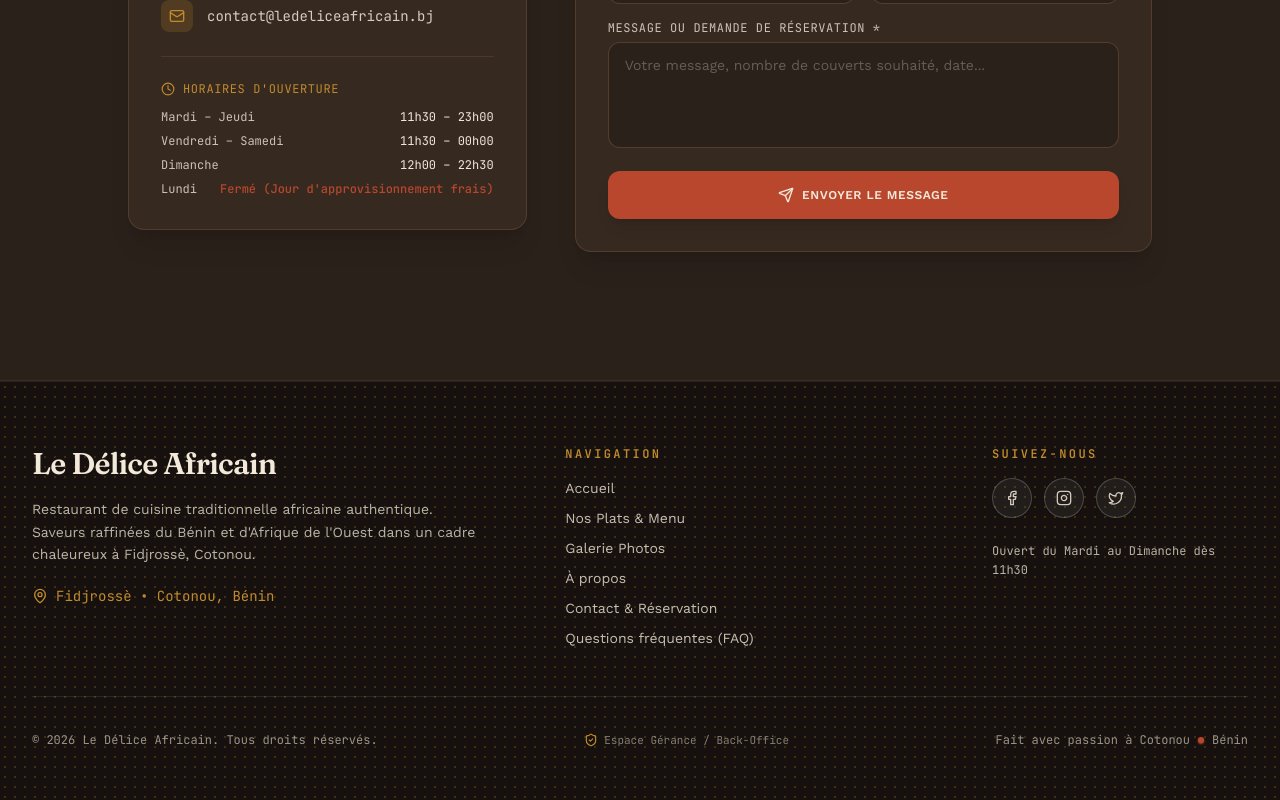
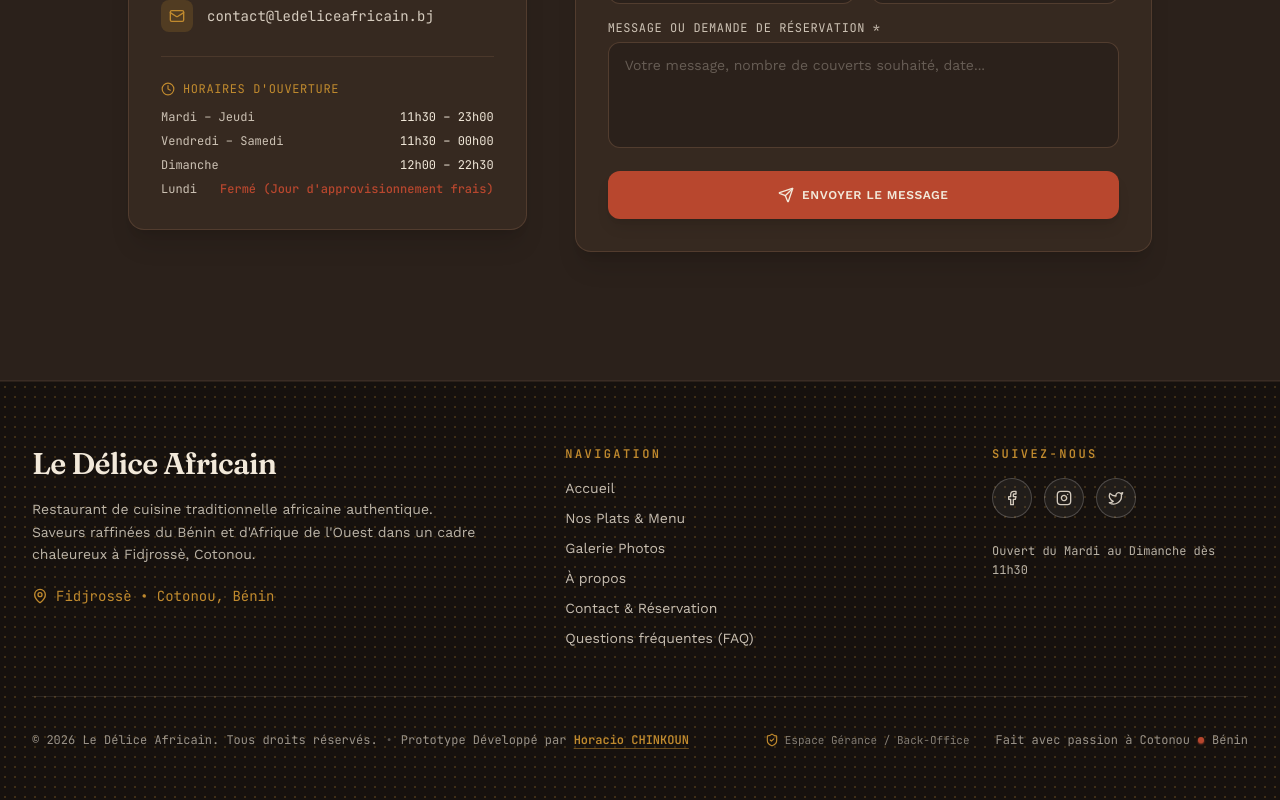
Before and after one commit to elfridw4-ops/Dda, a React (Vite) app: page / in a window 1280 px wide. Shown: the part 9183-9983 px from the top of the page. Built offline with nearby package versions, Linux system fonts and the light colour scheme.

Commit message:
feat(footer): add developer signature and update dev config
Add developer credit to the footer, configure Vite server host and port, and simplify the environment variable example file.

```diff
--- a/src/components/Footer.tsx
+++ b/src/components/Footer.tsx
@@ -138,9 +138,25 @@ export const Footer = ({ onNavigate }: FooterProps) => {
         </div>
 
         {/* Bottom Bar Separator & Copyright Line */}
-        <div className="border-t border-[#F2E9DA]/10 pt-8 flex flex-col sm:flex-row items-center justify-between gap-4 text-xs font-mono text-[#F2E9DA]/60">
+        <div className="border-t border-[#F2E9DA]/10 pt-8 flex flex-col lg:flex-row items-center justify-between gap-4 text-xs font-mono text-[#F2E9DA]/60">
+          <div className="flex flex-col sm:flex-row items-center sm:items-start gap-2 text-center sm:text-left">
             <p>© 2026 Le Délice Africain. Tous droits réservés.</p>
+            <span className="hidden sm:inline text-[#F2E9DA]/30">•</span>
+            {/* Signature du concepteur avec redirection vers son portfolio */}
+            <p>
+              Prototype Développé par{' '}
+              <a
+                href="https://horaciochinkoun.site"
+                target="_blank"
+                rel="noopener noreferrer"
+                className="text-[#C08A2E] hover:text-[#E5A842] font-semibold underline underline-offset-4 decoration-[#C08A2E]/50 hover:decoration-[#E5A842] transition-colors"
+              >
+                Horacio CHINKOUN
+              </a>
+            </p>
+          </div>
 
+          <div className="flex flex-wrap items-center justify-center gap-4">
             <button
               onClick={() => onNavigate('admin')}
               className="text-[11px] text-[#F2E9DA]/50 hover:text-[#C08A2E] flex items-center gap-1.5 transition-colors cursor-pointer py-1 px-2.5 rounded-lg hover:bg-white/5"
@@ -157,6 +173,7 @@ export const Footer = ({ onNavigate }: FooterProps) => {
             </p>
           </div>
         </div>
+      </div>
     </footer>
   );
 };
```
Also changed, not shown: vite.config.ts (+4 -1 lines), 1 other file (tests, documents, lock files or other folders). Lines whose indentation alone changed are shown as unchanged.
